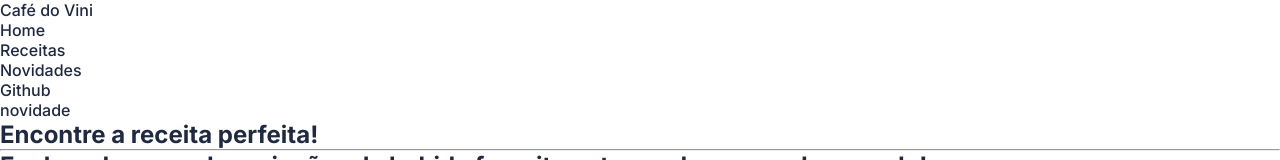
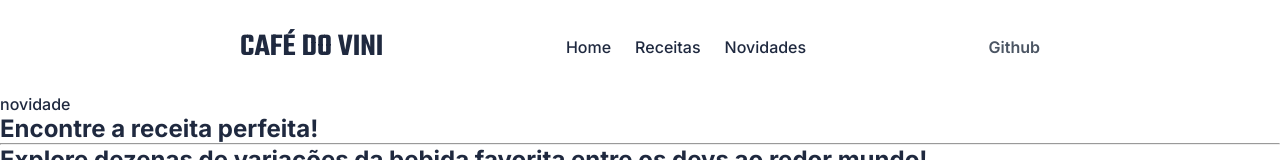
Before and after one commit to Cvinicius-7/Landing-Page, a plain HTML site: page index.html in a window 1280 px wide. Shown: the top 160 px of the page. Drawn offline with Linux system fonts and the light colour scheme.

Commit message:
Add Header CSS

```diff
--- a/index.html
+++ b/index.html
@@ -13,13 +13,13 @@
   <body>
     <header>
       <nav>
-        <span>Café do Vini</span>
+        <span class="logo">Café do Vini</span>
         <ul>
           <li><a href="#">Home</a></li>
           <li><a href="#">Receitas</a></li>
           <li><a href="#">Novidades</a></li>
         </ul>
-        <a href="">Github</a>
+        <a class="github">Github</a>
       </nav>
     </header>
     <main>
--- a/style.css
+++ b/style.css
@@ -19,4 +19,29 @@ a {
 }
 ul {
   list-style: none;
+  display: flex;
+  flex-direction: row;
+  gap: 1.5rem;
+  color: #6b7280;
 }
+nav{
+    max-width: 1120px;
+    margin: auto;
+    padding: 1.5rem 10rem;
+    display: flex;
+    flex-direction: row;
+    justify-content: space-between;
+    align-items: center;
+
+}
+.logo{
+    font-family: teko;
+    font-size: 2rem;
+    font-weight: 600;
+    color: #1f293f;
+    text-transform: uppercase;
+}
+.github{
+    color: #4b5563;
+    font-weight: 600;
+}
```
